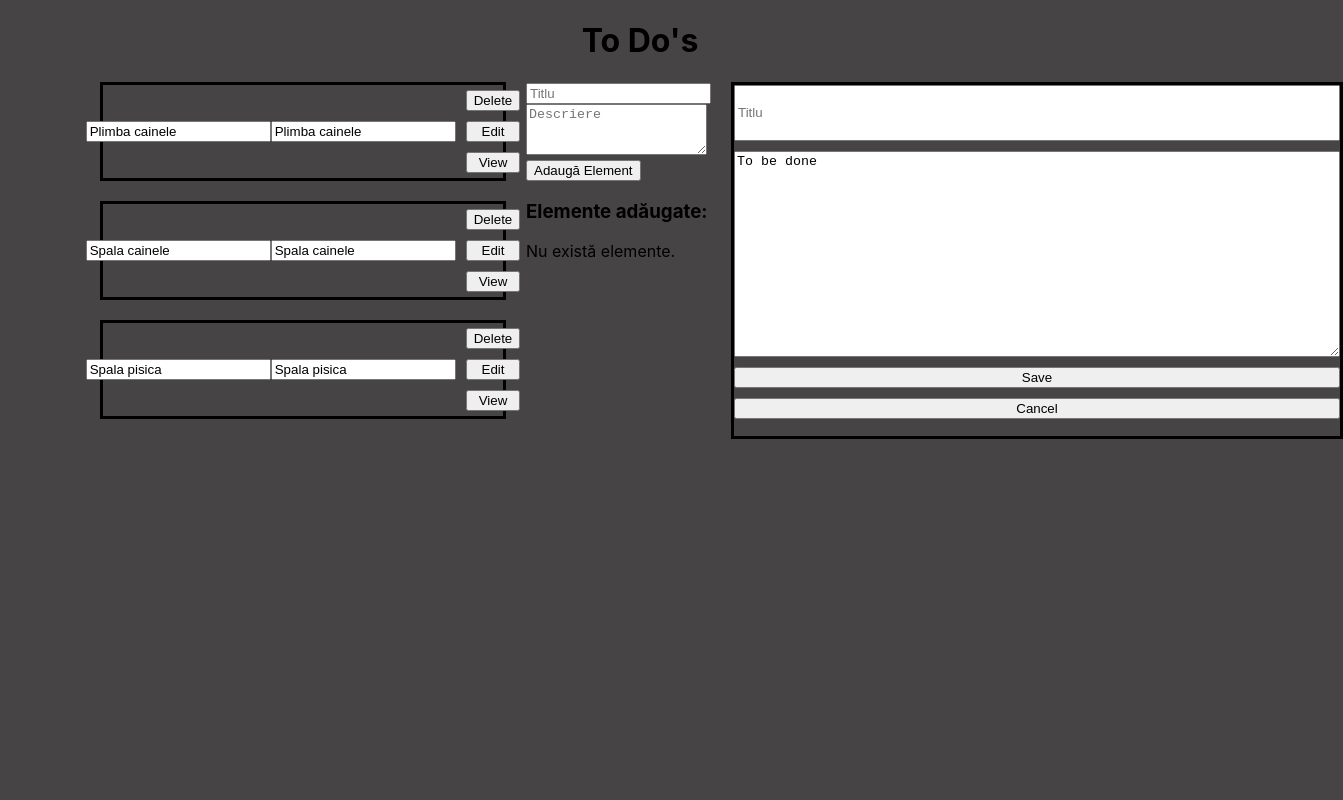
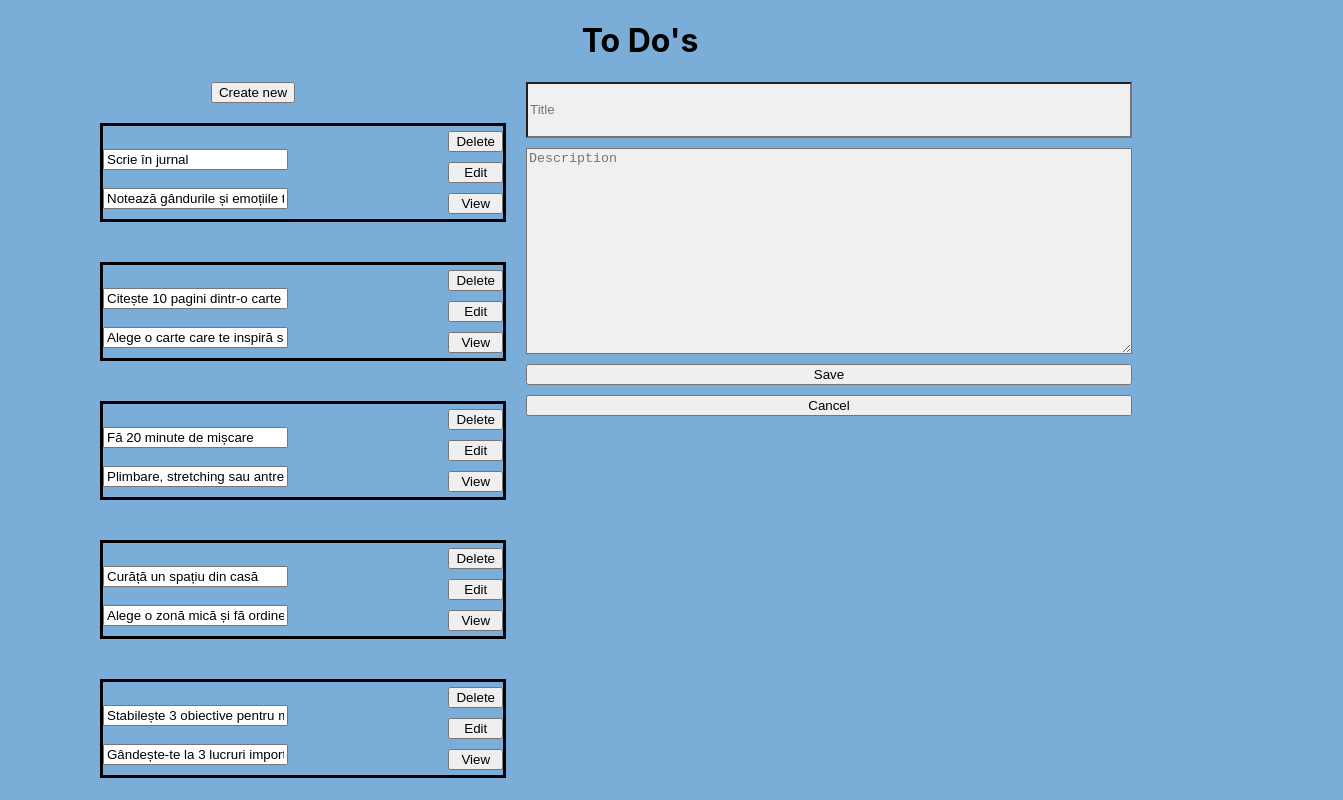
Before and after one commit to sebastianandrei28/to-do-app, a React (Create React App) app: page / in a window 1280 px wide. Shown: the whole page, 1343 px wide, since content can reach past the window. Built offline with nearby package versions, Linux system fonts and the light colour scheme.

Commit message:
- second commit

```diff
--- a/src/Card.css
+++ b/src/Card.css
@@ -6,3 +6,9 @@
   margin-left: 10px;
   margin-bottom: 5px;
 }
+.card {
+  border-radius: 10px; /* Ajustează valoarea pentru rotunjire */
+  border: 1px solid #ccc; /* Opțional: pentru a face bordura vizibilă */
+  padding: 10px; /* Opțional: pentru spațiere */
+  box-shadow: 0 2px 5px rgba(0, 0, 0, 0.1); /* Opțional: pentru un efect de umbră */
+}
--- a/src/Card.js
+++ b/src/Card.js
@@ -3,6 +3,7 @@ export default function Card({
   title,
   description,
   deleteHandlerFN,
+  editHandlerFN,
   viewHandlerFN,
 }) {
   return (
@@ -17,11 +18,13 @@ export default function Card({
         display: "flex",
         justifyContent: "center",
       }}>
-      <input type="text" value={title}></input>
-      <input type="text" value={description}></input>
+      <div>
+        <input type="text" value={title}></input>
+        <input type="text" value={description}></input>
+      </div>
       <div className="cardButtons">
         <button onClick={deleteHandlerFN}>Delete</button>
-        <button>Edit</button>
+        <button onClick={editHandlerFN}>Edit</button>
         <button onClick={viewHandlerFN}>View</button>
       </div>
     </div>
--- a/src/ToDo.css
+++ b/src/ToDo.css
@@ -1,6 +1,6 @@
 .App-link {
-  color: #61dafb;
+  color: #05a5d1;
 }
 .App-header {
-  background-color: #3260bb;
+  background-color: #426abb;
 }
--- a/src/ToDo.js
+++ b/src/ToDo.js
@@ -1,113 +1,164 @@
-import { useState } from "react";
+import React, { useState, useEffect, useRef } from "react";
 import Card from "./Card";
-import ToDoItem from "./ToDoItem";
 import "./ToDo.css";
-import CardManager from "./CardManager";
 
 export default function ToDo() {
-  const [selectedToDo, setSelectedToDo] = useState();
-  const [toDoList, setToDoList] = useState([
-    "Plimba cainele",
-    "Spala cainele",
-    "Spala pisica",
-  ]);
+  const [selectedToDo, setSelectedToDo] = useState("");
+  const [isEditMode, setIsEditMode] = useState(false);
+  let activityList = [
+    {
+      id: 0,
+      title: "Scrie în jurnal",
+      description:
+        "Notează gândurile și emoțiile tale de azi pentru claritate mentală.",
+    },
+    {
+      id: 1,
+      title: "Citește 10 pagini dintr-o carte",
+      description:
+        "Alege o carte care te inspiră sau te ajută să înveți ceva nou.",
+    },
+    {
+      id: 2,
+      title: "Fă 20 minute de mișcare",
+      description:
+        "Plimbare, stretching sau antrenament scurt pentru mai multă energie.",
+    },
+    {
+      id: 3,
+      title: "Curăță un spațiu din casă",
+      description: "Alege o zonă mică și fă ordine pentru o minte mai limpede.",
+    },
+    {
+      id: 4,
+      title: "Stabilește 3 obiective pentru mâine",
+      description: "Gândește-te la 3 lucruri importante de realizat mâine.",
+    },
+  ];
 
-  const [items, setItems] = useState([]);
-  const [title, setTitle] = useState("");
-  const [description, setDescription] = useState("");
+  useEffect(() => {});
 
-  const cardManager = new CardManager();
+  const [toDoList2, setToDoList2] = useState(activityList);
 
-  const handleAddItem = () => {
-    if (title.trim()) {
-      cardManager.addItem(title, description);
-      setItems(cardManager.getItems());
-      // Resetează câmpurile după adăugare
-      setTitle("");
-      setDescription("");
+  function createNewHandlerFN() {
+    setIsEditMode(true);
+  }
+
+  function saveHandlerFN() {
+    if (!selectedToDo.title || !selectedToDo.description) {
+      alert("Title and description cannot be empty!");
+      return;
     }
-  };
+    const updatedList = toDoList2.some((elem) => elem.id === selectedToDo.id)
+      ? toDoList2.map((elem) =>
+          elem.id === selectedToDo.id
+            ? {
+                ...elem,
+                title: selectedToDo.title,
+                description: selectedToDo.description,
+              }
+            : elem
+        )
+      : [
+          ...toDoList2,
+          {
+            id: toDoList2.length,
+            title: selectedToDo.title,
+            description: selectedToDo.description,
+          },
+        ];
 
-  cardManager.addItem("plimbare in Parc", "plimbare in parc cu elena");
-  cardManager.addItem("plimbare in Parc", "plimbare in parc cu sebi");
-  console.log(cardManager.getItems());
+    setToDoList2(updatedList);
+    setSelectedToDo({ undefined }); // Resetează selecția
+    setIsEditMode(false); // Ieși din modul de editare
+  }
+  function cancelHandlerFN() {
+    setSelectedToDo({ undefined });
+  }
   return (
     <div>
       <div>
         <h1 style={{ textAlign: "center" }}>To Do's</h1>
       </div>
+
       <div
         style={{
           display: "flex",
           gap: "20px",
         }}>
-        <div>
-          {toDoList.map((elem, i) => (
+        <div
+          style={{
+            display: "flex",
+            flexDirection: "column", // Aranjează elementele pe verticală
+            alignItems: "center", // Centrează elementele pe orizontală
+            gap: "20px", // Spațiere între buton și card-uri
+          }}>
+          <button onClick={createNewHandlerFN}>Create new</button>
+
+          {toDoList2.map((elem, i) => (
             <Card
               key={i}
-              title={elem}
-              description={elem}
+              title={elem.title}
+              description={elem.description}
               deleteHandlerFN={() => {
-                setToDoList(toDoList.filter((item) => item !== elem));
+                setToDoList2(toDoList2.filter((item) => item !== elem));
+              }}
+              editHandlerFN={() => {
+                setSelectedToDo(elem);
+                setIsEditMode(true);
               }}
               viewHandlerFN={() => {
                 setSelectedToDo(elem);
+                setIsEditMode(false);
               }}></Card>
           ))}
         </div>
-        <div className="ClaudeCode">
-          <div>
-            <input
-              type="text"
-              value={title}
-              onChange={(e) => setTitle(e.target.value)}
-              placeholder="Titlu"
-            />
-          </div>
-          <div>
-            <textarea
-              value={description}
-              onChange={(e) => setDescription(e.target.value)}
-              placeholder="Descriere"
-              rows="3"
-            />
-            <button onClick={handleAddItem}>Adaugă Element</button>
-          </div>
-          <div>
-            <h3>Elemente adăugate:</h3>
-            {items.length === 0 ? (
-              <p>Nu există elemente.</p>
-            ) : (
-              <ul>
-                {items.map((item) => (
-                  <li key={item.id}>
-                    <h4>{item.title}</h4>
-                    <p>{item.description}</p>
-                  </li>
-                ))}
-              </ul>
-            )}
-          </div>
-        </div>
+        {/* right table */}
         <div
           style={{
-            border: "3px solid",
             display: "flex",
             flexDirection: "column",
             gap: "10px",
           }}>
           <input
-            style={{ height: "50px" }}
+            style={{
+              height: "50px",
+              backgroundColor: isEditMode ? "white" : "#f0f0f0",
+              color: isEditMode ? "black" : "#888",
+            }}
             type="text"
-            placeholder="Titlu"
-            value={selectedToDo}></input>
+            placeholder="Title"
+            value={selectedToDo?.title || ""}
+            onChange={(e) => {
+              if (isEditMode) {
+                setSelectedToDo({ ...selectedToDo, title: e.target.value });
+              }
+            }}
+            readOnly={!isEditMode}></input>
 
-          <textarea style={{ width: "600px", height: "200px" }}>
-            To be done
-          </textarea>
+          <textarea
+            style={{
+              width: "600px",
+              height: "200px",
+              backgroundColor: isEditMode ? "white" : "#f0f0f0",
+              color: isEditMode ? "black" : "#888",
+            }}
+            type="text"
+            placeholder="Description"
+            value={selectedToDo?.description || ""}
+            onChange={(e) => {
+              if (isEditMode) {
+                setSelectedToDo({
+                  ...selectedToDo,
+                  description: e.target.value,
+                });
+              }
+            }}
+            readOnly={!isEditMode} //
+          ></textarea>
 
-          <button>Save</button>
-          <button>Cancel</button>
+          <button onClick={saveHandlerFN}>Save</button>
+          <button onClick={cancelHandlerFN}>Cancel</button>
         </div>
       </div>
     </div>
--- a/src/index.css
+++ b/src/index.css
@@ -5,7 +5,7 @@ body {
     sans-serif;
   -webkit-font-smoothing: antialiased;
   -moz-osx-font-smoothing: grayscale;
-  background-color: rgb(70, 68, 68);
+  background-color: rgb(122, 173, 215);
 }
 
 code {
```
